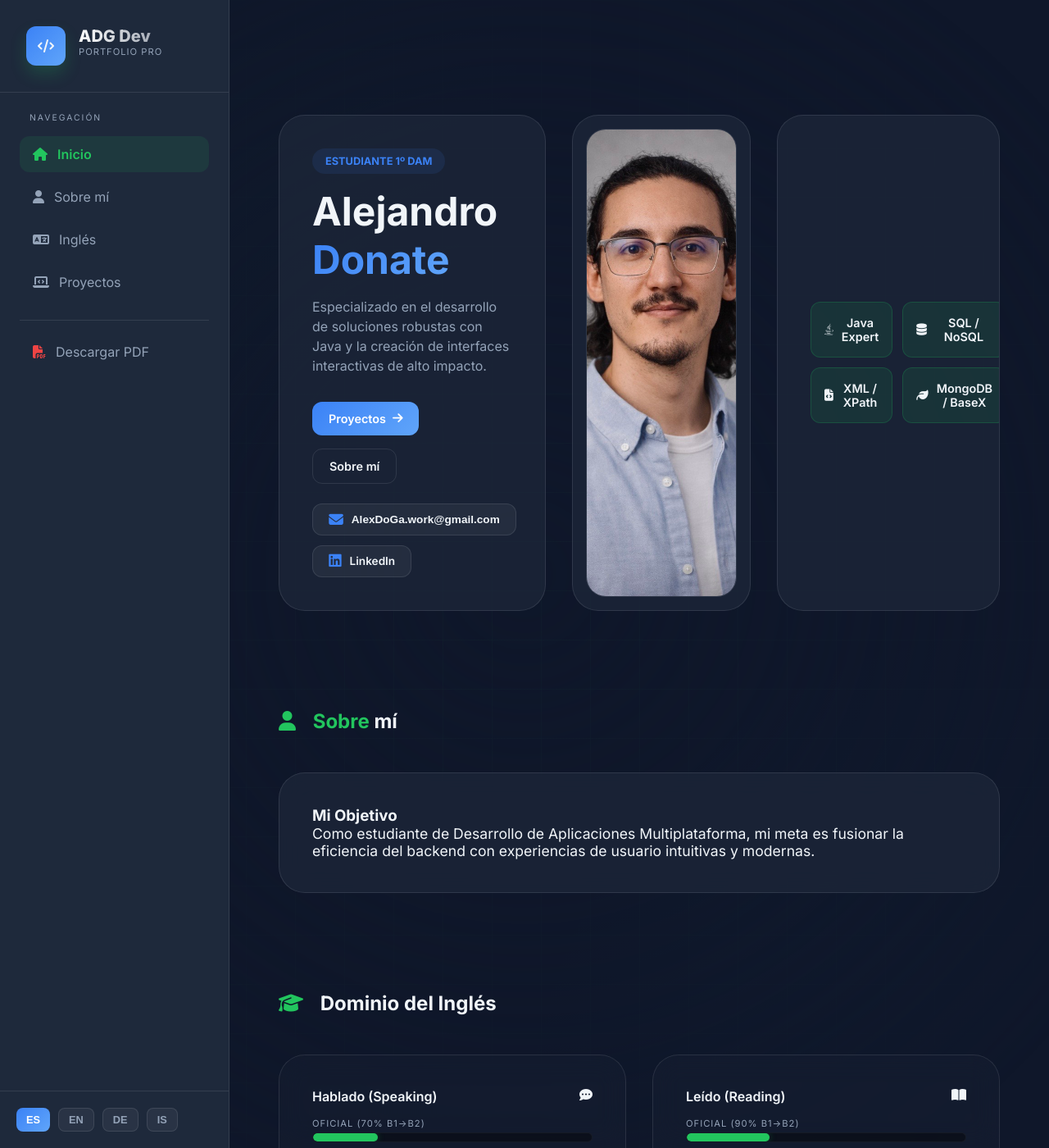
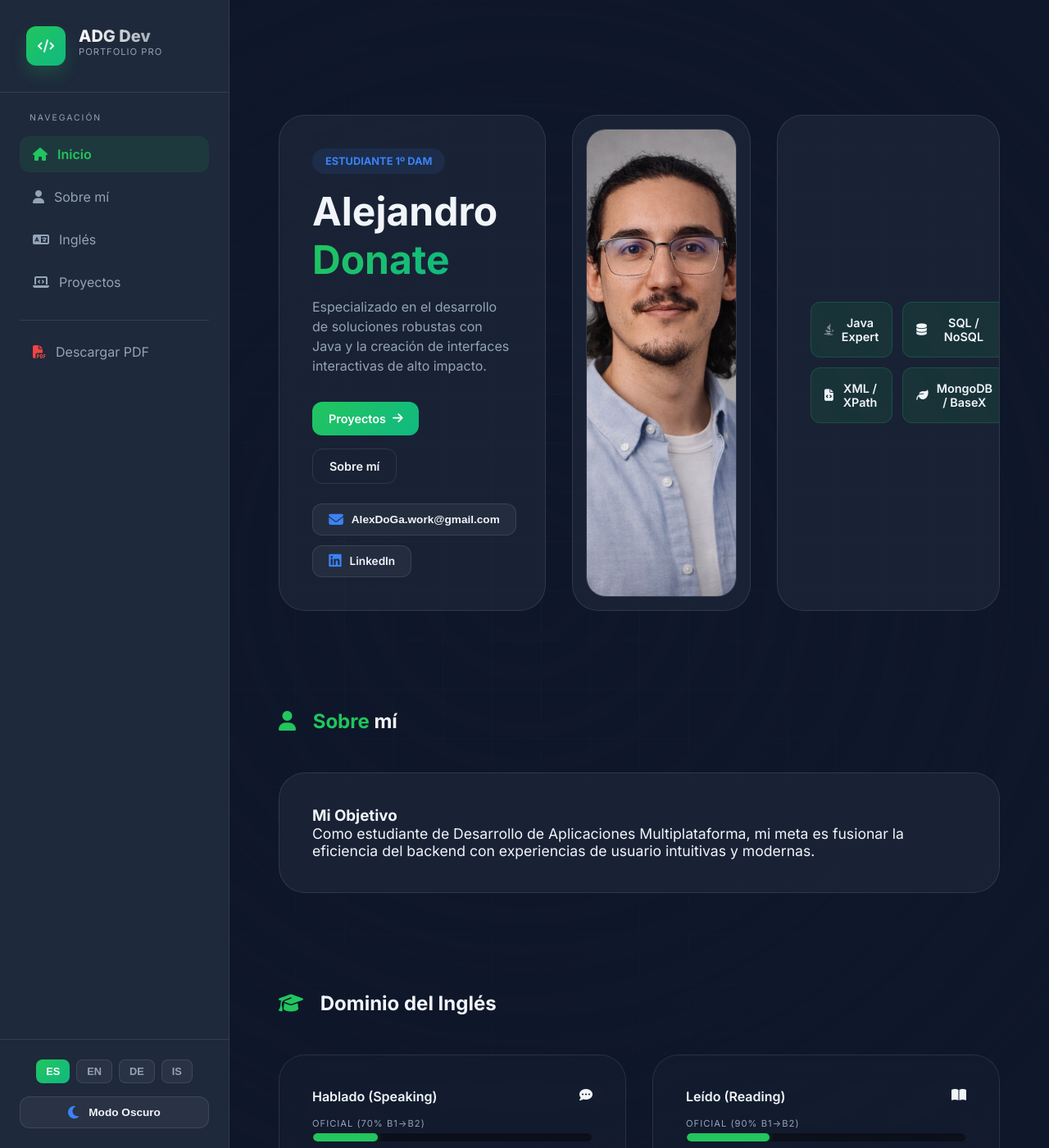
Before and after one commit to alejandroDonGar/alejandroDonGar.github.io, a Jekyll site: the page built from index.html, in a window 1280 px wide and 1400 px high. Shown: the whole window at 82% size. Built offline with Jekyll 4.4.1, drawn with Linux system fonts in a browser that asks for light colours.

Commit message:
Correccion de errores de visualizacion 22

```diff
--- a/assets/css/styles.css
+++ b/assets/css/styles.css
@@ -1,29 +1,35 @@
 :root {
-    /* Nueva paleta extraída de perfil.jpg */
-    --bg-body: #f1f4f8; /* Gris muy claro azulado del fondo de la foto */
-    --bg-sidebar: #1e293b; /* Azul pizarra oscuro */
-    --bg-card: #ffffff;
-    --bg-card-solid: rgba(255, 255, 255, 0.95);
-    --text-main: #1e293b;
-    --text-muted: #64748b;
-    --border-color: rgba(30, 41, 59, 0.1);
-    --glass-blur: blur(16px);
-
-    /* Acentos basados en la camisa azul claro */
-    --primary-blue: #94a3b8; /* Azul grisáceo suave */
-    --accent-blue: #3b82f6; /* Azul brillante para resaltar */
-    --primary-gradient: linear-gradient(135deg, #3b82f6, #60a5fa);
-    --accent-glow: rgba(59, 130, 246, 0.2);
-}
-
-[data-theme="dark"] {
-    --bg-body: #0f172a; /* Azul muy oscuro */
+    /* Tema Oscuro por Defecto (Technological/Sci-Fi) */
+    --bg-body: #0f172a;
     --bg-sidebar: #1e293b;
     --bg-card: rgba(30, 41, 59, 0.7);
     --bg-card-solid: #1e293b;
     --text-main: #f1f5f9;
     --text-muted: #94a3b8;
     --border-color: rgba(241, 245, 249, 0.1);
+    --glass-blur: blur(16px);
+
+    --primary-blue: #3b82f6;
+    --accent-blue: #3b82f6;
+    --primary-gradient: linear-gradient(135deg, #22c55e, #10b981);
+    --accent-glow: rgba(34, 197, 94, 0.2);
+    --grid-opacity: 0.03;
+    --grid-glow-opacity: 0.5;
+}
+
+[data-theme="light"] {
+    --bg-body: #f8fafc;
+    --bg-sidebar: #ffffff;
+    --bg-card: #ffffff;
+    --bg-card-solid: #ffffff;
+    --text-main: #1e293b;
+    --text-muted: #64748b;
+    --border-color: rgba(30, 41, 59, 0.1);
+
+    --primary-gradient: linear-gradient(135deg, #16a34a, #22c55e);
+    --accent-glow: rgba(34, 197, 94, 0.1);
+    --grid-opacity: 0.05;
+    --grid-glow-opacity: 0.2;
 }
 
 html {
@@ -402,8 +408,8 @@
     z-index: -1;
     background-color: var(--bg-body);
     background-image:
-        linear-gradient(rgba(34, 197, 94, 0.03) 1px, transparent 1px),
-        linear-gradient(90deg, rgba(34, 197, 94, 0.03) 1px, transparent 1px);
+        linear-gradient(rgba(34, 197, 94, var(--grid-opacity)) 1px, transparent 1px),
+        linear-gradient(90deg, rgba(34, 197, 94, var(--grid-opacity)) 1px, transparent 1px);
     background-size: 60px 60px;
     mask-image: radial-gradient(circle at center, black, transparent 90%);
 }
@@ -418,7 +424,7 @@
     background-size: 60px 60px;
     background-position: 0 0;
     animation: gridGlow 8s linear infinite;
-    opacity: 0.5;
+    opacity: var(--grid-glow-opacity);
 }
 
 @keyframes gridGlow {
--- a/index.html
+++ b/index.html
@@ -38,11 +38,17 @@
         </div>
     </div>
 
-    <div class="lang-selector" style="border-top: 1px solid var(--border-color);">
-        <button class="lang-btn active" data-lang="es">ES</button>
-        <button class="lang-btn" data-lang="en">EN</button>
-        <button class="lang-btn" data-lang="de">DE</button>
-        <button class="lang-btn" data-lang="is">IS</button>
+    <div class="lang-selector" style="border-top: 1px solid var(--border-color); display: flex; flex-direction: column; gap: 1rem; padding: 1.5rem;">
+        <div style="display: flex; gap: 0.5rem; justify-content: center;">
+            <button class="lang-btn active" data-lang="es">ES</button>
+            <button class="lang-btn" data-lang="en">EN</button>
+            <button class="lang-btn" data-lang="de">DE</button>
+            <button class="lang-btn" data-lang="is">IS</button>
+        </div>
+        <button id="theme-toggle" class="social-btn" style="width: 100%; justify-content: center; gap: 12px; background: rgba(255,255,255,0.05);">
+            <i class="fa-solid fa-moon"></i>
+            <span id="theme-text">Modo Oscuro</span>
+        </button>
     </div>
 </aside>
 
@@ -363,6 +369,10 @@
         document.getElementById('prev-page').title = lang === 'es' ? 'Anterior' : (lang === 'en' ? 'Previous' : 'Zurück');
         document.getElementById('next-page').title = lang === 'es' ? 'Siguiente' : (lang === 'en' ? 'Next' : 'Nächste');
 
+        // Actualizar texto del tema al cambiar idioma
+        const currentTheme = html.getAttribute('data-theme') || 'dark';
+        setTheme(currentTheme);
+
         updatePagination();
     }
 
@@ -586,6 +596,34 @@
         });
     }
 
+    // Lógica de Temas (Luz/Oscuro)
+    const themeToggle = document.getElementById('theme-toggle');
+    const themeIcon = themeToggle.querySelector('i');
+    const themeText = document.getElementById('theme-text');
+    const html = document.documentElement;
+
+    function setTheme(theme) {
+        html.setAttribute('data-theme', theme);
+        localStorage.setItem('theme', theme);
+
+        if (theme === 'light') {
+            themeIcon.className = 'fa-solid fa-sun';
+            themeText.textContent = currentLang === 'es' ? 'Modo Claro' : (currentLang === 'en' ? 'Light Mode' : (currentLang === 'de' ? 'Heller Modus' : 'Ljós stilling'));
+        } else {
+            themeIcon.className = 'fa-solid fa-moon';
+            themeText.textContent = currentLang === 'es' ? 'Modo Oscuro' : (currentLang === 'en' ? 'Dark Mode' : (currentLang === 'de' ? 'Dunkler Modus' : 'Dökk stilling'));
+        }
+    }
+
+    themeToggle.addEventListener('click', () => {
+        const currentTheme = html.getAttribute('data-theme') || 'dark';
+        setTheme(currentTheme === 'dark' ? 'light' : 'dark');
+    });
+
+    // Inicializar tema al cargar
+    const savedTheme = localStorage.getItem('theme') || 'dark';
+    setTheme(savedTheme);
+
     document.addEventListener('DOMContentLoaded', () => {
         if (typeof AOS !== 'undefined') {
             AOS.init({
```
